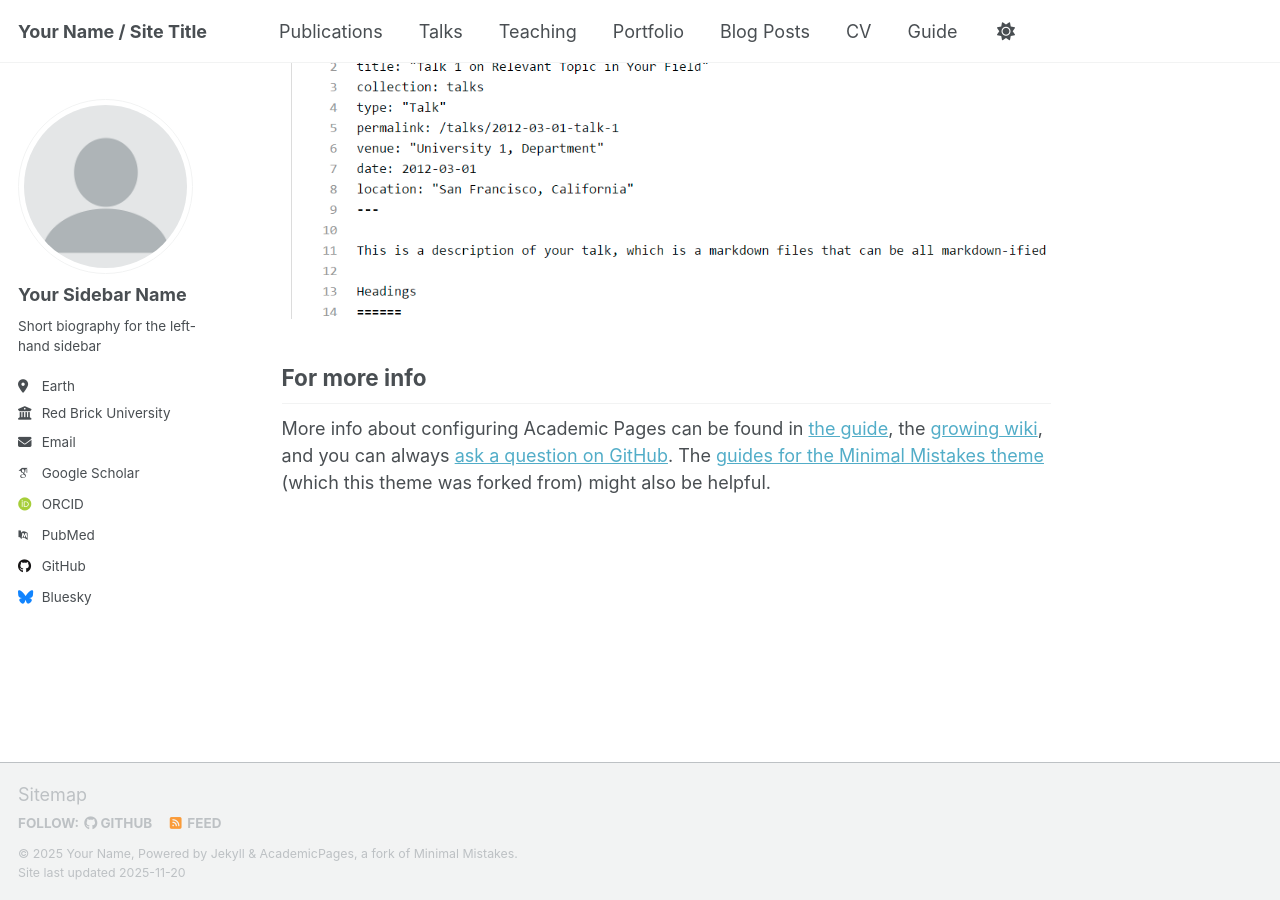
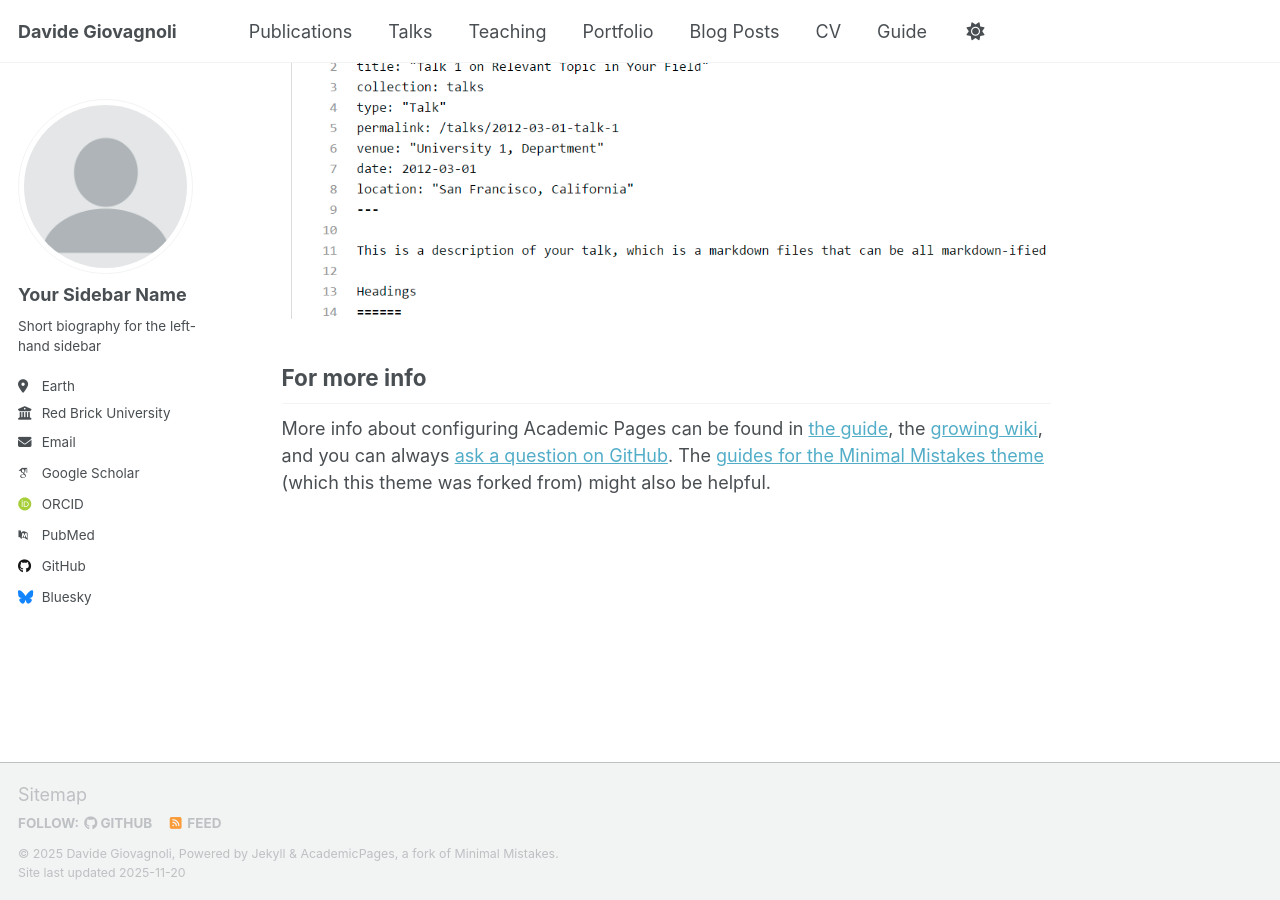
Before and after one commit to davide-giovagnoli/davide-giovagnoli.github.io, a Jekyll site: the page built from _pages/about.md, in a window 1280 px wide and 900 px high, scrolled down 2880 px. Built offline with Jekyll 4.4.1, drawn with Linux system fonts in a browser that asks for light colours; some web fonts are replaced; a script that is not in the unit is left out.

Commit message:
Update site configuration with personal details

```diff
--- a/_config.yml
+++ b/_config.yml
@@ -9,14 +9,14 @@
 # Basic Site Settings
 locale                   : "en-US"
 site_theme               : "default" # Currently available options are "default", "air"
-title                    : "Your Name / Site Title"
+title                    : "Davide Giovagnoli"
 title_separator          : "-"
-name                     : &name "Your Name"
-description              : &description "Your Name's academic portfolio"   # Update this with a general description of your site, this is the default if not overridden by a page
-url                      : https://academicpages.github.io # The base hostname & protocol for your site e.g. "https://[your GitHub username].github.io",
+name                     : &name "Davide Giovagnoli"
+description              : &description "Davide Giovagnoli's personal site"   # Update this with a general description of your site, this is the default if not overridden by a page
+url                      : https://davide-giovagnoli.github.io # The base hostname & protocol for your site e.g. "https://[your GitHub username].github.io",
                                                            # or if you already have some other page hosted on Github then use "https://[your GitHub username].github.io/[Your Repo Name]"
 baseurl                  : "" # the subpath of your site, e.g. "/blog"
-repository               : "academicpages/academicpages.github.io"
+repository               : "davide-giovagnoli.github.io"
 
 # Site Author - The following control what appear as part of the author content on the side bar.
 #               If a field is blank the icon and link will not appear, otherwise it will be shown.
```
